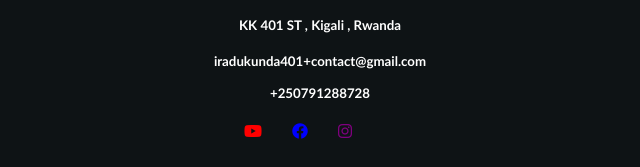
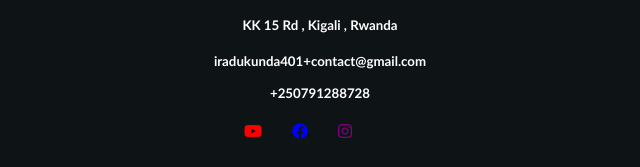
Before and after one commit to pudens401/electronicsportfolio, a plain HTML site: page index.html in a window 1280 px wide. Shown: the part 2207-2374 px from the top of the page, 320-960 px from the left. Drawn offline with Linux system fonts and the light colour scheme.

Commit message:
Updated address

```diff
--- a/index.html
+++ b/index.html
@@ -71,7 +71,7 @@
 			<h2 id="contact">CONTACT INFO</h2>
 			<div class="contact-me-items">
 				<div class="address">
-					<h5>KK 401 ST , Kigali , Rwanda</h5>
+					<h5>KK 15 Rd , Kigali , Rwanda</h5>
 
 				</div>
 				<div class="tel">
```
